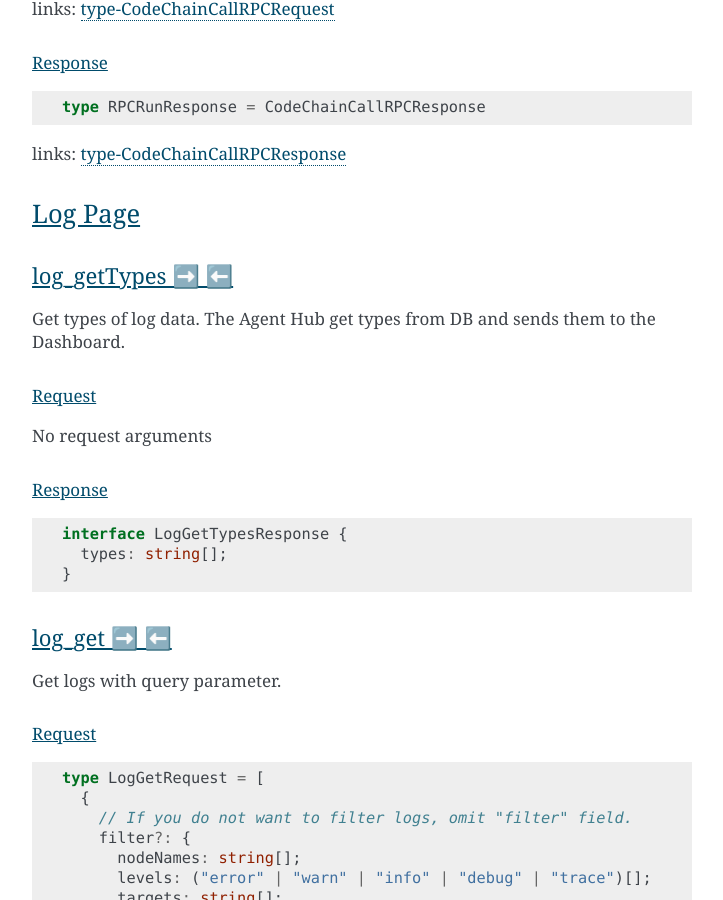
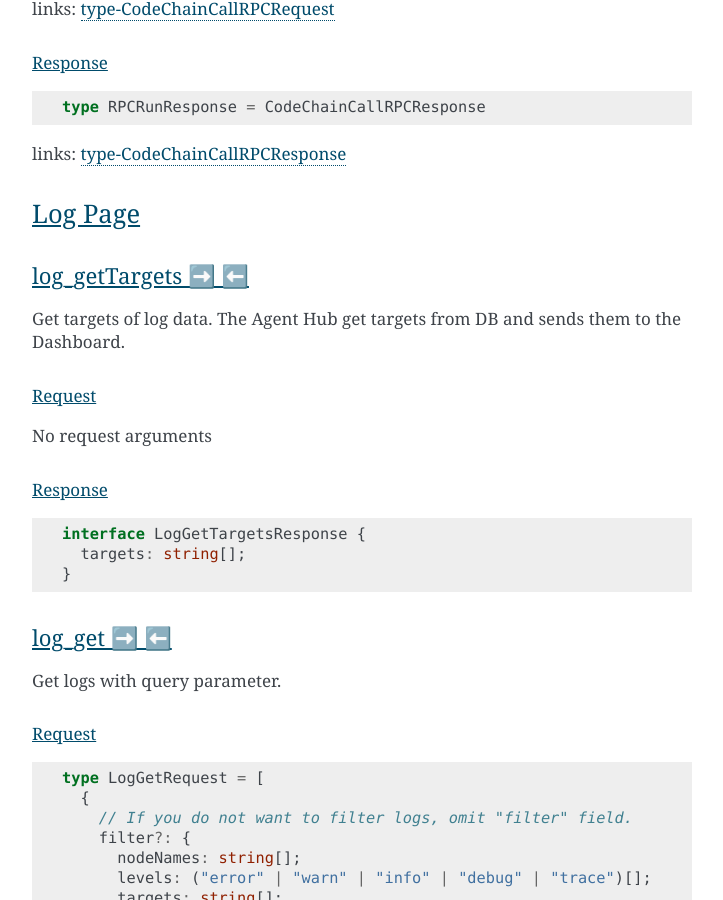
Before and after one commit to CodeChain-io/codechain-dashboard, a Sphinx documentation site: the page built from doc/source/index.rst, in a window 1280 px wide and 900 px high, scrolled down 17999 px. Shown: the whole window, without its empty margins (388-1111 px from the left). Built offline with Sphinx 7.4.7, drawn with Linux system fonts in a browser that asks for light colours; some of the changed text lies outside the part shown.

Commit message:
Rename getTypes to getTargets

```diff
--- a/doc/source/index.rst
+++ b/doc/source/index.rst
@@ -863,10 +863,10 @@ links: type-CodeChainCallRPCResponse_
 Log Page
 ========
 
-log_getTypes ➡️ ⬅️
+log_getTargets ➡️ ⬅️
 --------------------
 
-Get types of log data. The Agent Hub get types from DB and sends them to the Dashboard.
+Get targets of log data. The Agent Hub get targets from DB and sends them to the Dashboard.
 
 Request
 """""""""
@@ -878,8 +878,8 @@ Response
 
 ::
 
-  interface LogGetTypesResponse {
-    types: string[];
+  interface LogGetTargetsResponse {
+    targets: string[];
   }
 
 
```
